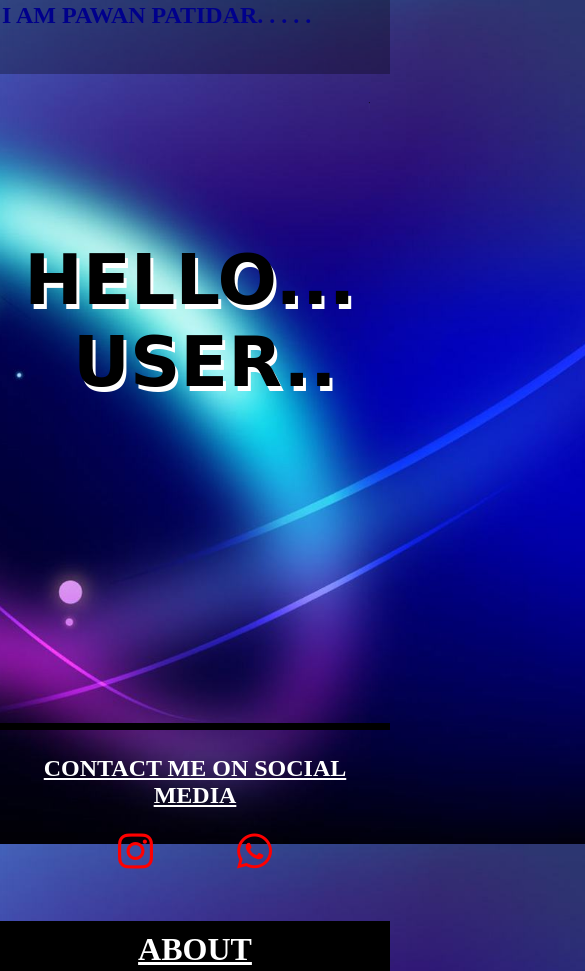
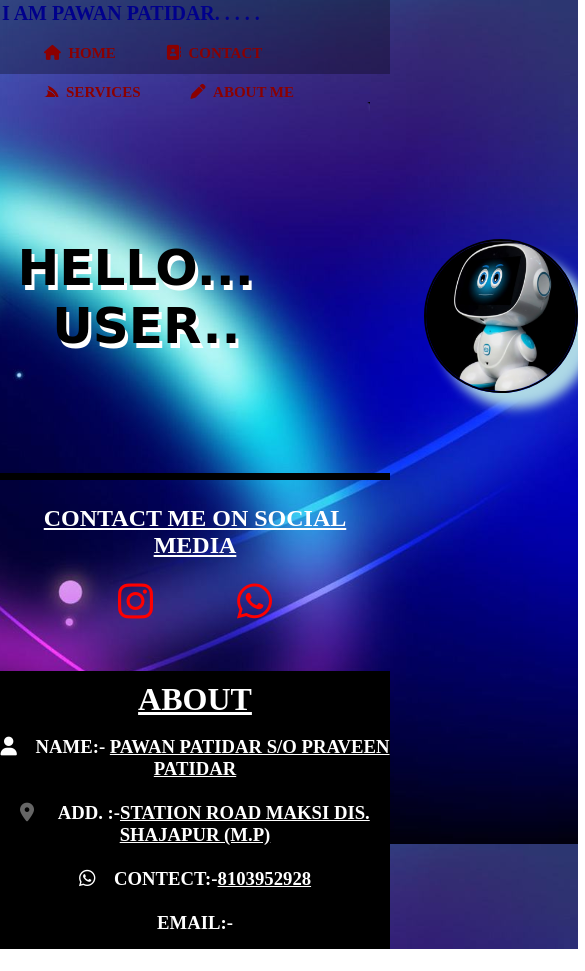
Before and after one commit to PATIDARBROTHER01/FIRST, a plain HTML site: page index.html in a window 390 px wide. Shown: the top 971 px of the page, 585 px wide, since content can reach past the window. After the commit the page ends 949 px from the top, so only its background shows below. Drawn offline with Linux system fonts and the light colour scheme.

Commit message:
Update lo.css

```diff
--- a/lo.css
+++ b/lo.css
@@ -145,3 +145,42 @@ position: relative;
   color: yellow;
   border-bottom:2px solid yellow ;
 }
+
+@media only screen and (max-width: 600px)
+{
+#h1{
+position: relative;
+font-size: 50px;
+font-family:cursive;
+text-shadow: 3px 5px white;
+}
+
+.ii
+{
+color: darkblue;
+font-size: 20px;
+}
+nav li {
+position:relative;
+display: inline-block;
+font-size: 15px;
+left: 0px;
+margin-top: 20px;
+}
+
+nav a {
+text-decoration: none;
+color: darkred;
+padding: 2px;
+}
+img
+{
+height: 150px;
+width: 150px;
+position: relative;
+border: 2px solid black;
+border-radius: 50%;
+box-shadow: 15px 15px 12px lightblue;
+left:170px;
+}
+       }
```
